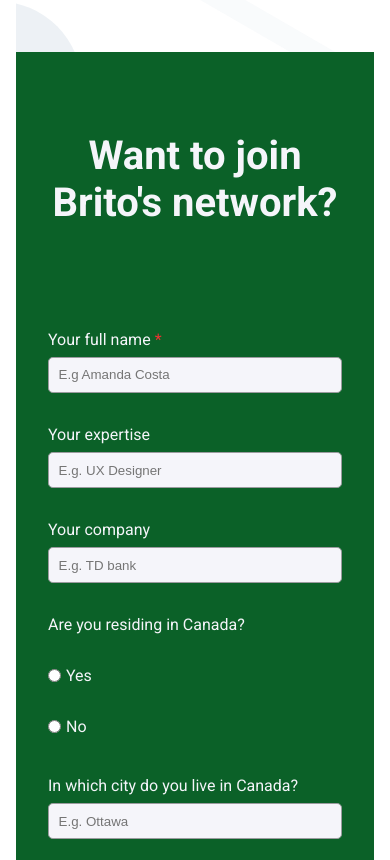
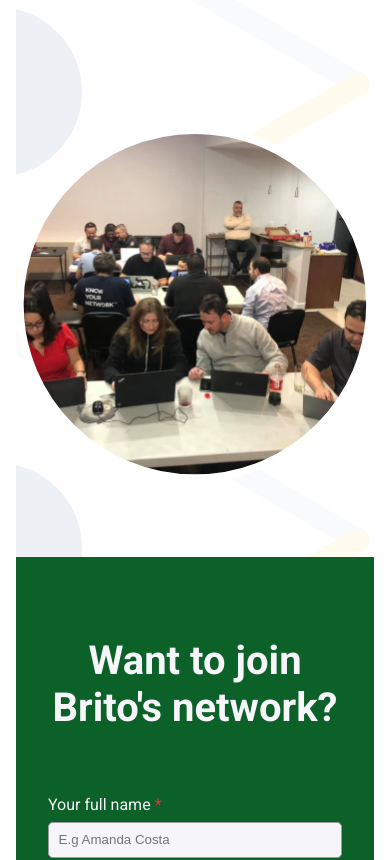
Before and after one commit to brito-ca/brito-website, a Next.js app: page / in a window 390 px wide. Shown: the part 3456-4316 px from the top of the page. Built offline with nearby package versions, Linux system fonts and the light colour scheme.

Commit message:
Image on top of the form for mobile

```diff
--- a/components/Form/Form.jsx
+++ b/components/Form/Form.jsx
@@ -50,6 +50,12 @@ const Form = () => {
     const [immigrationStatusPopover, setImmigrationStatusPopover] = useState(false)
 
     return (
+        <div>
+            <Image
+                className={`${styles.mobileFormImage} ${styles.roundedFormImage} vertical-margin-md`}
+                src={britoFormImage}
+                alt='Picture of members of BRITO co-working in their computers in one of the meetings '
+            />
             <div className={styles.formContainer}>
                 <h3 className={styles.formTitle}>Want to join Brito&#39;s network?</h3>
                 <form method='post'>
@@ -137,8 +143,8 @@ const Form = () => {
                                                 projects and job opportunities based on his type of
                                                 visa. Some visas only permit 20 hours of work, and
                                                 holding citizenship is a requirement for certain
-                                            government positions, enhancing chances of securing a
-                                            job.
+                                                government positions, enhancing chances of securing
+                                                a job.
                                             </p>
                                         </Popover>
                                     )}
@@ -233,9 +239,9 @@ const Form = () => {
                                         </h1>
                                         <p className={styles.profilePictureModalDescription}>
                                             A profile picture make a positive first impression on
-                                        potential connections It can also help to differentiate you
-                                        from others in your network and make your profile stand out
-                                        in search results.
+                                            potential connections It can also help to differentiate
+                                            you from others in your network and make your profile
+                                            stand out in search results.
                                         </p>
                                         <Image
                                             src={profilePictureTemplate}
@@ -288,7 +294,9 @@ const Form = () => {
                                     <button
                                         type='button'
                                         className={styles.continueBrowsingButton}
-                                    onClick={() => setSubscriptionModalOpen(!subscriptionModalOpen)}
+                                        onClick={() =>
+                                            setSubscriptionModalOpen(!subscriptionModalOpen)
+                                        }
                                     >
                                         Continue browsing
                                     </button>
@@ -298,6 +306,7 @@ const Form = () => {
                     </div>
                 </form>
             </div>
+        </div>
     )
 }
 
--- a/styles/Form.module.css
+++ b/styles/Form.module.css
@@ -47,7 +47,6 @@ labels for other fields. */
 .primaryInformation {
     grid-column: 1 / 5;
     grid-row: 1 / 2;
-    margin-top: 40px;
 }
 .labelRadioButton {
     margin-left: '5px' !important;
@@ -61,7 +60,6 @@ labels for other fields. */
 .roundedFormImage {
     width: 100%;
     border-radius: 50%;
-    height: auto;
 }
 
 .immigrationStatusSection {
@@ -213,6 +211,15 @@ labels for other fields. */
         height: 4rem;
         margin-bottom: 3rem;
     }
+
+    .mobileFormImage {
+        display: block !important;
+    }
+}
+
+/* Image on top of Form disapears if screen size if bigger than 768px */
+.mobileFormImage {
+    display: none;
 }
 
 .profilePictureModal {
--- a/styles/globals.css
+++ b/styles/globals.css
@@ -254,6 +254,10 @@ button.outline:disabled {
     margin: var(--margin-sm) 0;
 }
 
+.vertical-margin-md {
+    margin: var(--margin-md) 0;
+}
+
 .vertical-margin-lg {
     margin: var(--margin-lg) 0;
 }
```
Lines whose indentation alone changed are shown as unchanged.
